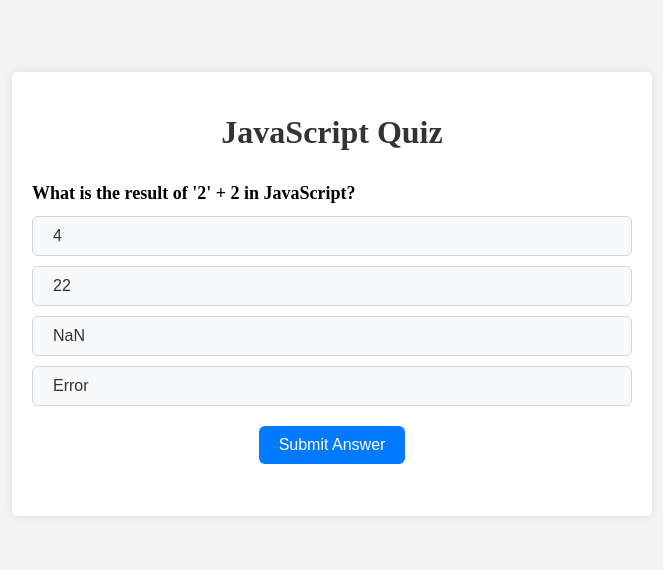
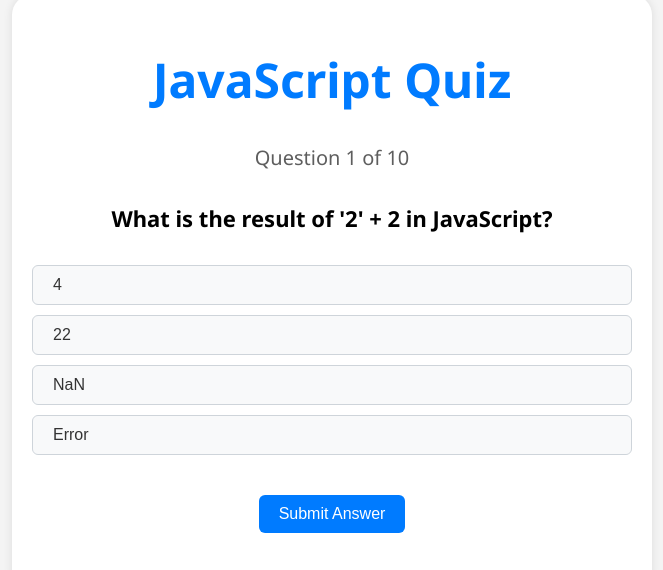
Before and after one commit to evidenceofdesign/quiz-app, a plain HTML site: page index.html in a window 1280 px wide. Shown: the part 106-676 px from the top of the page, without its empty margins (308-971 px from the left). Drawn offline with Linux system fonts and the light colour scheme; a web font is replaced by a local one.

Commit message:
Tweaked the design & added 7 more quiz questions.

```diff
--- a/index.html
+++ b/index.html
@@ -3,10 +3,17 @@
   <head>
     <title>Interactive JavaScript Quiz</title>
     <link rel="stylesheet" href="style.css" />
+    <link rel="preconnect" href="https://fonts.googleapis.com" />
+    <link rel="preconnect" href="https://fonts.gstatic.com" crossorigin />
+    <link
+      href="https://fonts.googleapis.com/css2?family=Afacad+Flux:wght@100..1000&family=Noto+Sans:ital,wght@0,100..900;1,100..900&display=swap"
+      rel="stylesheet"
+    />
   </head>
   <body>
     <div class="container">
-      <h1>JavaScript Quiz</h1>
+      <h1 id="header-one">JavaScript Quiz</h1>
+      <p id="question-counter"></p>
 
       <div id="question-container">
         <p id="question"></p>
--- a/script.js
+++ b/script.js
@@ -19,9 +19,54 @@ const quizData = [
     ],
     correctAnswer: 3,
   },
+  {
+    question: 'What data type represents either TRUE or FALSE values?',
+    choices: ['integer', 'event', 'boolean', 'condition'],
+    correctAnswer: 2,
+  },
+  {
+    question:
+      'What is a block of code called that is used to perform a specific task?',
+    choices: ['variable', 'declaration', 'string', 'function'],
+    correctAnswer: 3,
+  },
+  {
+    question:
+      'What element is used to store multiple values in a single variable?',
+    choices: ['function', 'array', 'variable', 'string'],
+    correctAnswer: 1,
+  },
+  {
+    question: 'Which statement is used to end or exit a loop?',
+    choices: ['break', 'close', 'stop', 'quit'],
+    correctAnswer: 0,
+  },
+
+  {
+    question: 'What element is used to store and manipulate text?',
+    choices: ['loop', 'string', 'array', 'function'],
+    correctAnswer: 1,
+  },
+  {
+    question: 'Which event occurs when the user clicks on an HTML element?',
+    choices: ['onmouseclick', 'onmouseover', 'onclick', 'onchange'],
+    correctAnswer: 2,
+  },
+  {
+    question: 'How do you create a function?',
+    choices: [
+      'function = myFunction()',
+      'let function = myFunction',
+      'function:myFunction()',
+      'function myFunction()',
+    ],
+    correctAnswer: 3,
+  },
 ];
 
+const containerElement = document.getElementsByClassName('container');
 const questionContainer = document.getElementById('question-container');
+const questionCounter = document.getElementById('question-counter');
 const questionElement = document.getElementById('question');
 const choicesElement = document.getElementById('choices');
 const submitButton = document.getElementById('submit-btn');
@@ -29,16 +74,18 @@ const resultElement = document.getElementById('result');
 
 let currentQuestion = 0;
 let score = 0;
+let questionNumber = 1;
 const wrongAnswers = [];
 
 function loadQuestion() {
   const { question, choices } = quizData[currentQuestion];
-  questionElement.textContent = question;
+  questionElement.innerHTML = question;
+  questionCounter.innerHTML = `Question ${questionNumber} of ${quizData.length}`;
   choicesElement.innerHTML = '';
 
   choices.forEach((choice, index) => {
     const button = document.createElement('button');
-    button.textContent = choice;
+    button.innerHTML = choice;
     button.addEventListener('click', () => selectChoice(index));
     choicesElement.appendChild(button);
   });
@@ -70,6 +117,7 @@ function submitAnswer() {
   }
 
   currentQuestion++;
+  questionNumber++;
 
   if (currentQuestion < quizData.length) {
     loadQuestion();
@@ -80,12 +128,12 @@ function submitAnswer() {
 
 function showResult() {
   questionContainer.style.display = 'none';
+  questionCounter.style.display = 'none';
   submitButton.style.display = 'none';
 
   let resultHTML = `
-    <p class='score'>You scored
-      ${Math.round((score * 100) / quizData.length)}%
-      (${score} out of ${quizData.length})
+    <p class='score'>You scored ${Math.round((score * 100) / quizData.length)}%
+    (${score} out of ${quizData.length})
     </p>
   `;
 
@@ -94,11 +142,11 @@ function showResult() {
     resultHTML += '<ul>';
     wrongAnswers.forEach((answer) => {
       resultHTML += `
-      <li>
-      <p>Question: ${answer.question}</p>
-      <p>Your Answer: <span class='wrong'>${answer.userAnswer}</span></p>
-      <p>Correct Answer: <span class='correct'>${answer.correctAnswer}</span></p>
-      </li>
+        <li>
+          <p>Question: ${answer.question}</p>
+          <p>Your answer: <span class='wrong'>${answer.userAnswer}</span></p>
+          <p>Correct Answer: <span class='correct'>${answer.correctAnswer}</span></p>
+        </li>
       `;
     });
     resultHTML += '</ul>';
--- a/style.css
+++ b/style.css
@@ -6,6 +6,7 @@ body {
   margin: 0;
   padding: 0;
   background-color: #f4f4f4;
+  font-family: 'Noto Sans', sans-serif;
 }
 
 .container {
@@ -13,13 +14,15 @@ body {
   margin: 50px auto;
   padding: 20px;
   background-color: #fff;
-  border-radius: 5px;
+  border-radius: 20px;
   box-shadow: 0 0 10px rgba(0, 0, 0, 0.1);
+  max-height: 720px;
+  overflow: auto;
 }
 
-h1,
-h2 {
-  color: #333;
+h1 {
+  font-size: 48px;
+  color: #007bff;
   text-align: center;
 }
 
@@ -42,11 +45,19 @@ button:hover {
   margin-bottom: 20px;
 }
 
+#question-counter {
+  font-size: 20px;
+  color: #5e5e5e;
+  text-align: center;
+}
+
 #question {
-  font-size: 18px;
+  text-align: center;
+  font-size: 22px;
   font-weight: bold;
   margin-top: 32px;
   margin-bottom: 12px;
+  padding-bottom: 20px;
 }
 
 #choices {
@@ -75,7 +86,7 @@ button:hover {
 
 #submit-btn {
   display: block;
-  margin: 20px auto;
+  margin: 40px auto;
 }
 
 #result {
@@ -105,8 +116,9 @@ button:hover {
 }
 
 #result h3 {
-  text-align: left;
+  text-align: center;
   color: black;
+  font-size: 24px;
 }
 
 #result li p {
```
